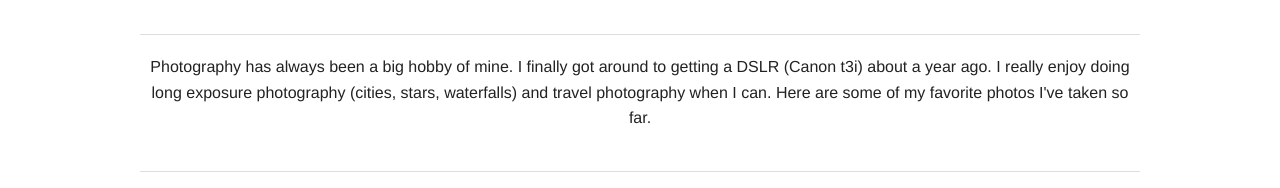
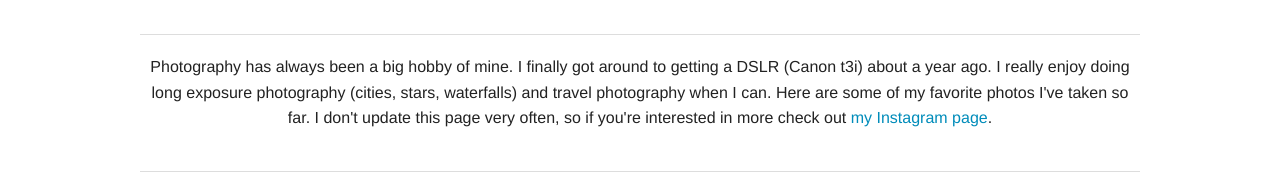
Before and after one commit to andhint/Old-Website, a plain HTML site: page photos.html in a window 1280 px wide. Shown: the part 547-735 px from the top of the page. Drawn offline with Linux system fonts and the light colour scheme.

Commit message:
Added link to instagram on photo page

```diff
--- a/photos.html
+++ b/photos.html
@@ -52,7 +52,7 @@
     <div class="row">
       <div class="large-12 columns">
         <div class="row">
-          <p class="text-center">Photography has always been a big hobby of mine. I finally got around to getting a DSLR (Canon t3i) about a year ago. I really enjoy doing long exposure photography (cities, stars, waterfalls) and travel photography when I can. Here are some of my favorite photos I've taken so far.
+          <p class="text-center">Photography has always been a big hobby of mine. I finally got around to getting a DSLR (Canon t3i) about a year ago. I really enjoy doing long exposure photography (cities, stars, waterfalls) and travel photography when I can. Here are some of my favorite photos I've taken so far. I don't update this page very often, so if you're interested in more check out <a href="https://www.instagram.com/andhint/">my Instagram page</a>.
           </p>
         </div>
       </div>
```
